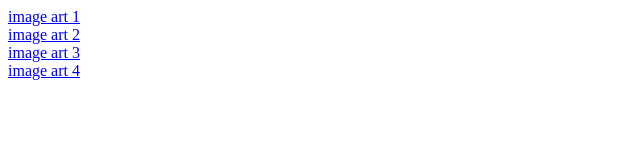
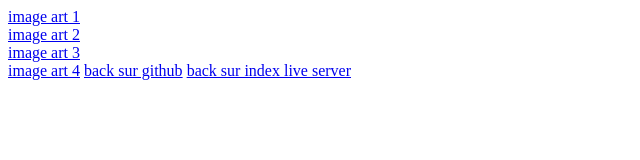
Before and after one commit to raphaelhenrion/tbatebds.github.io, a plain HTML site: page index.html in a window 1280 px wide. Shown: the whole page, without its empty margins (0-640 px from the left). Drawn offline with Linux system fonts and the light colour scheme.

Commit message:
Update index.html

```diff
--- a/index.html
+++ b/index.html
@@ -5,5 +5,7 @@
 <a href="https://raphaelhenrion.github.io/tbatebds.github.io/94xg95ftha2a1.webp"> image art 2</a> <br>
 <a href="https://raphaelhenrion.github.io/tbatebds.github.io/34z4lt678sw71.webp"> image art 3</a> <br>
 <a href="https://raphaelhenrion.github.io/tbatebds.github.io/1149193.png"> image art 4</a>
+<a href="https://raphaelhenrion.github.io/ISITECH2024-2025/"> back sur github</a>
+<a href="http://127.0.0.1:5500/html/tableau.html"> back sur index live server</a>
 </body>
 </html>
```
